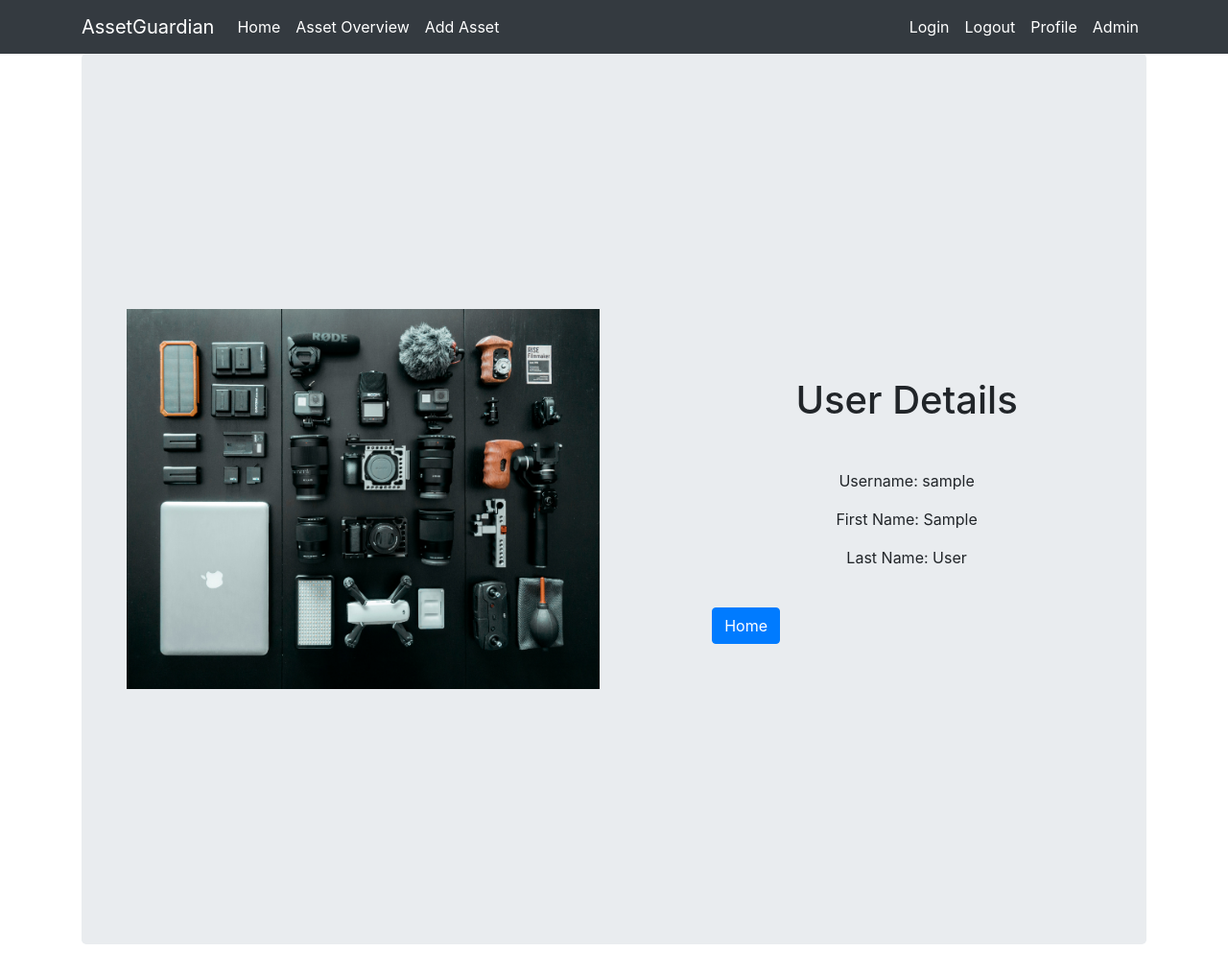
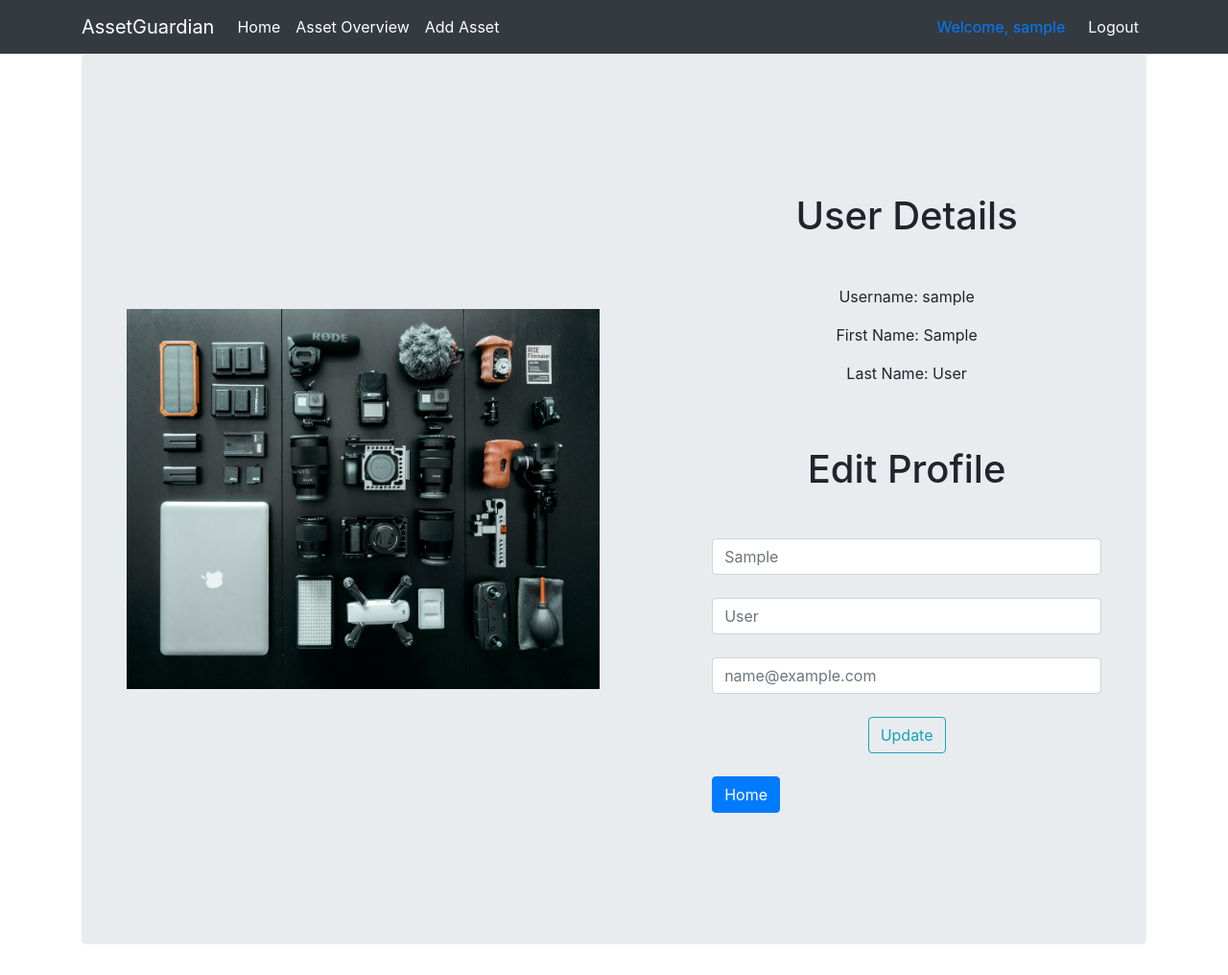
Before and after one commit to beatagliscinska/AssetGuardian, a Django app: page /profile/ in a window 1280 px wide. Shown: the whole page at 96% size. Run offline with Django 5.2, Linux system fonts and the light colour scheme; the visitor is signed in with stand-in values (Sample User, id 1); some libraries are stand-ins or nearby versions.

Commit message:
Updated user profile and disabled logout url

```diff
--- a/accounts/models.py
+++ b/accounts/models.py
@@ -8,3 +8,6 @@ class CustomUser(AbstractUser):
     first_name = models.CharField(max_length=30)
     last_name = models.CharField(max_length=30)
     email = models.EmailField(unique=True)
+
+    def __str__(self):
+        return self.username
--- a/accounts/templates/accounts/profile.html
+++ b/accounts/templates/accounts/profile.html
@@ -15,6 +15,30 @@
             <p class="text-start">First Name: {{ user.first_name }}</p>
             <p class="text-start">Last Name: {{ user.last_name }}</p>
             <br>
+
+            <form method="post" class="form">
+        {% csrf_token %}
+          <p class="text-start h1 fw-bold mb-5 mx-1 mx-md-4 mt-4">Edit Profile</p>
+          <div class="form-outline mb-3">
+            <input type="text" id="first_name" name="first_name" class="form-control"
+                   placeholder="{{user.first_name}}" />
+            <label class="form-label" for="first_name"></label>
+          </div>
+
+          <div class="form-outline mb-3">
+            <input type="text" id="last_name" name="last_name" class="form-control"
+                   placeholder="{{user.last_name}}"/>
+            <label class="form-label" for="last_name"></label>
+          </div>
+
+          <div class="form-outline mb-3">
+            <input type="text" id="email" name="email" class="form-control"
+                   placeholder="{{user.email}}"/>
+            <label class="form-label" for="email"></label>
+          </div>
+          <button type="submit" class="btn btn-outline-info">Update</button>
+          <br><br>
+
             <div class="d-grid gap-2 d-md-flex justify-content-md-start">
               <a href="{% url 'home' %}"><button type="submit" class="btn btn-primary">Home</button></a>
             </div>
--- a/templates/base.html
+++ b/templates/base.html
@@ -25,9 +25,10 @@
           <a class="nav-item nav-link active" href="{% url 'assets' %}">Asset Overview</a>
           <a class="nav-item nav-link active" href="{% url 'asset_create' %}">Add Asset</a>
         </div>
-        <div class="navbar-nav">
-          <a class="nav-item nav-link active" href="{% url 'user_login' %}">
-            Login
+        {% if user.is_authenticated %}
+        <div class="nav-item">
+          <a class="nav-link" href="{% url 'profile' %}">Welcome, {{user.username}}
+          <i class="fa-solid fa-user"></i>
           </a>
         </div>
         <div class="navbar-nav">
@@ -35,21 +36,31 @@
             Logout
           </a>
         </div>
+      {% else %}
         <div class="navbar-nav">
-          <a class="nav-item nav-link active" href="{% url 'profile' %}">
-            Profile
+          <a class="nav-item nav-link active" href="{% url 'user_login' %}">
+            Login
           </a>
         </div>
+<!--        <div class="navbar-nav">-->
+<!--          <a class="nav-item nav-link active" href="{% url 'profile' %}">-->
+<!--            Profile-->
+<!--          </a>-->
+<!--        </div>-->
+
         <div class="navbar-nav">
           <a class="nav-item nav-link active" href="{% url 'admin:index' %}">
             Admin
           </a>
         </div>
+        {% endif %}
     </div>
   </nav>
+
   <div class="container">
     <div class="jumbotron">
-      {% block content %}{% endblock %}
+      {% block content %}
+      {% endblock %}
     </div>
   </div>
 </body>
```
Also changed, not shown: accounts/views.py (+26 -2 lines).
